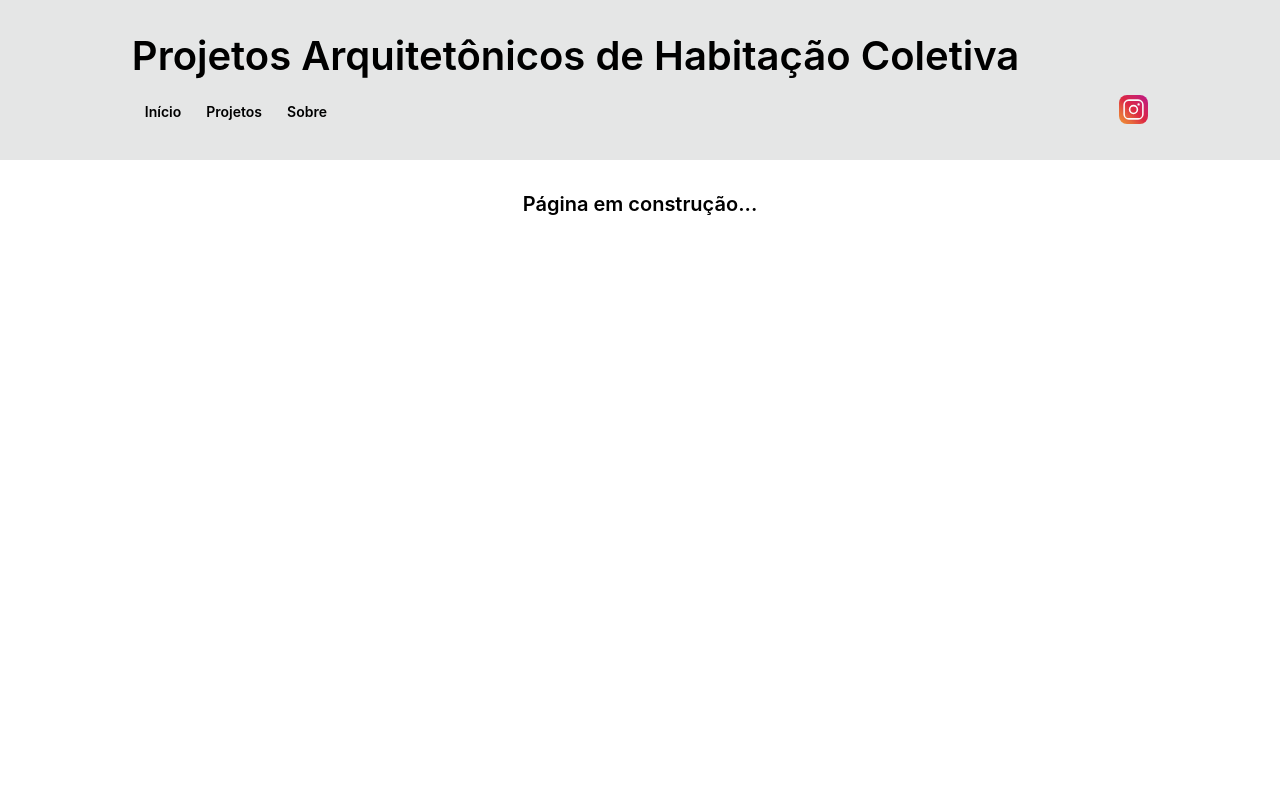
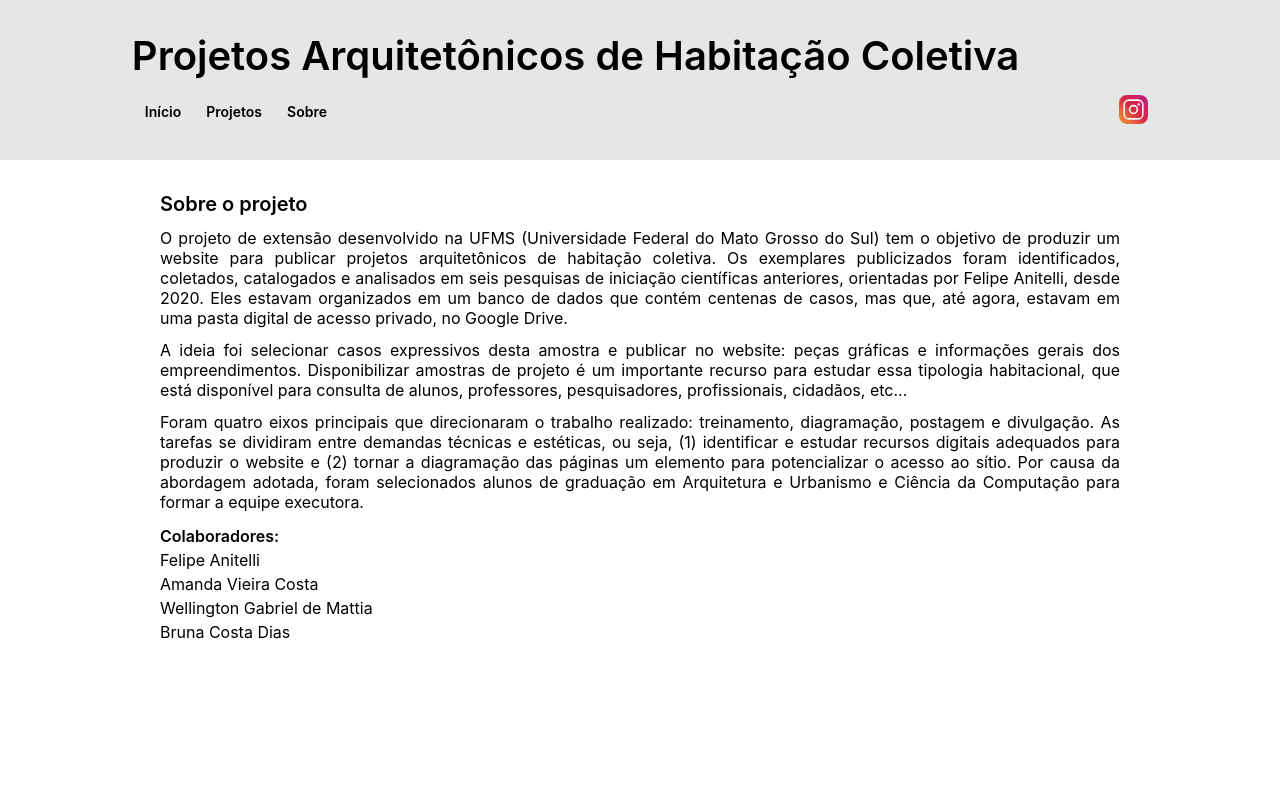
Before and after one commit to gabrielmattia/extensao2, a Nuxt app: page /sobre-nos in a window 1280 px wide. Shown: the top 800 px of the page. Built offline with nearby package versions, Linux system fonts and the light colour scheme.

Commit message:
updated about us page

```diff
--- a/pages/sobre-nos.vue
+++ b/pages/sobre-nos.vue
@@ -3,8 +3,33 @@
 <template>
   <NuxtLayout name="basic">
     <template #main-content>
-      <div class="text-center">
-        <h3>Página em construção...</h3>
+      <div class="lg:px-[8rem] text-justify">
+        <h3 class="mb-3">Sobre o projeto</h3>
+        <p class="mb-3 leading-5">
+          O projeto de extensão desenvolvido na UFMS (Universidade Federal do Mato Grosso do Sul) tem o objetivo de produzir um website para publicar projetos
+          arquitetônicos de habitação coletiva. Os exemplares publicizados foram identificados, coletados, catalogados e
+          analisados em seis pesquisas de iniciação científicas anteriores, orientadas por Felipe Anitelli, desde 2020.
+          Eles estavam organizados em um banco de dados que contém centenas de casos, mas que, até agora, estavam em uma
+          pasta digital de acesso privado, no Google Drive.
+        </p>
+        <p class="mb-3 leading-5">
+          A ideia foi selecionar casos expressivos desta amostra e publicar no website: peças gráficas e informações
+          gerais dos empreendimentos. Disponibilizar amostras de projeto é um importante recurso para estudar essa
+          tipologia habitacional, que está disponível para consulta de alunos, professores, pesquisadores,
+          profissionais, cidadãos, etc...
+        </p>
+        <p class="mb-3 leading-5">
+          Foram quatro eixos principais que direcionaram o trabalho realizado: treinamento, diagramação, postagem e
+          divulgação. As tarefas se dividiram entre demandas técnicas e estéticas, ou seja, (1) identificar e estudar
+          recursos digitais adequados para produzir o website e (2) tornar a diagramação das páginas um elemento para
+          potencializar o acesso ao sítio. Por causa da abordagem adotada, foram selecionados alunos de graduação em
+          Arquitetura e Urbanismo e Ciência da Computação para formar a equipe executora.
+        </p>
+        <p class="font-semibold">Colaboradores:</p>
+        <p>Felipe Anitelli</p>
+        <p>Amanda Vieira Costa</p>
+        <p>Wellington Gabriel de Mattia</p>
+        <p>Bruna Costa Dias</p>
       </div>
     </template>
   </NuxtLayout>
```
